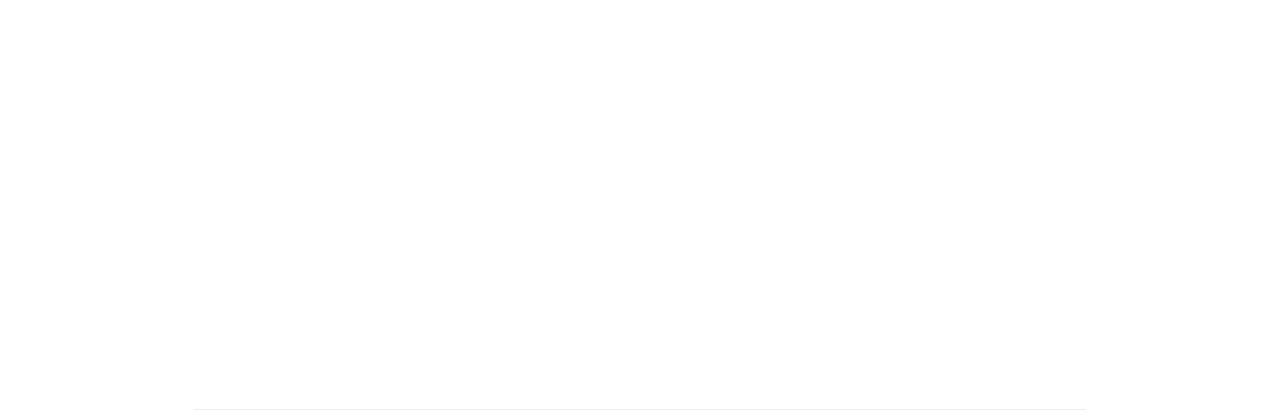
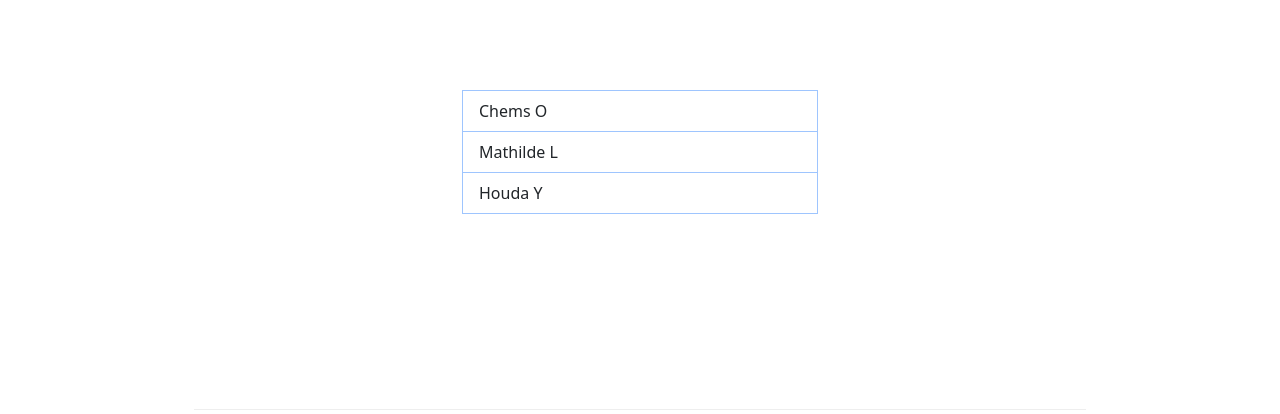
Before and after one commit to Chems06/e-commerce, an Angular app: page /order in a window 1280 px wide. Before the commit this address led to /. Shown: the part 326-740 px from the top of the page. Built offline with nearby package versions, Linux system fonts and the light colour scheme.

Commit message:
Modification du visuel

```diff
--- a/src/app/app-routing.module.ts
+++ b/src/app/app-routing.module.ts
@@ -3,11 +3,13 @@ import { RouterModule, Routes } from '@angular/router';
 import { FormComponent } from './form/form.component';
 import { ProductComponent } from './product/product.component';
 import { UserComponent } from './user/user.component';
+import { OrderComponent } from './order/order.component';
 
 const routes: Routes = [
   {path: 'form', component: FormComponent },
   {path: 'product', component: ProductComponent },
-  {path: 'user', component:UserComponent}
+  {path: 'user', component:UserComponent},
+  {path: 'order', component:OrderComponent}
 ];
 
 @NgModule({
--- a/src/app/app.component.html
+++ b/src/app/app.component.html
@@ -132,12 +132,7 @@
       </svg>
     </a>
 
-    <a
-      class="card"
-      target="_blank"
-      rel="noopener"
-      href="https://material.angular.io"
-    >
+    <a class="card" routerLink="/order" routerLinkActive="active">
       <svg
         class="material-icons"
         xmlns="http://www.w3.org/2000/svg"
--- a/src/app/order/order.component.css
+++ b/src/app/order/order.component.css
@@ -0,0 +1,11 @@
+.order {
+  padding-top: 20px;
+  padding-bottom: 150px;
+}
+
+.selected {
+    background-color: var(--bs-primary-bg-subtle);
+}
+.list-group-item {
+    border-color: var(--bs-primary-border-subtle);
+}
--- a/src/app/order/order.component.html
+++ b/src/app/order/order.component.html
@@ -1 +1,30 @@
-<p>order works!</p>
+<div class="container mx-auto">
+  <!-- order.component.html -->
+  <div class="row">
+    <!-- Colonne pour la liste des commandes -->
+    <div class="col-4 mx-auto" *ngIf="orders | async as ordersData">
+      <div class="list-group" id="list-tab" role="tablist">
+        <!-- Utilisation de ngFor pour itérer sur chaque commande -->
+        <div class="order">
+          <a
+            *ngFor="let order of ordersData.order"
+            class="list-group-item list-group-item-action"
+            id="list-{{ order.user }}-list"
+            data-bs-toggle="list"
+            role="tab"
+            (click)="selectOrder(order)"
+          >
+            {{ order.user }}
+          </a>
+        </div>
+      </div>
+    </div>
+    <!-- Colonne pour le contenu des onglets -->
+    <div class="col-8 selected " *ngIf="selectedOrder">
+      <!-- Afficher les détails de la commande sélectionnée -->
+      <h4>{{ selectedOrder.user }}</h4>
+      <p>Produit acheté :{{ selectedOrder.product }}</p>
+      <p>Date d'achat : {{ selectedOrder.dateOfPurchase }}</p>
+    </div>
+  </div>
+</div>
--- a/src/app/order/order.component.ts
+++ b/src/app/order/order.component.ts
@@ -1,10 +1,31 @@
-import { Component } from '@angular/core';
+import { Component ,OnInit } from '@angular/core';
+import { Orders } from '../orders.list';
+import { Order } from '../order';
+import { OrderService } from '../order.service';
+import { Observable } from 'rxjs';
 
 @Component({
-  selector: 'app-order',
+  selector: 'order',
   templateUrl: './order.component.html',
   styleUrls: ['./order.component.css']
 })
 export class OrderComponent {
+  orders: Observable<Orders> | undefined;
+  selectedOrder: Order | undefined;
 
+  constructor(private orderService: OrderService) { }
+
+  ngOnInit(): void {
+
+    this.showOrders();
+  }
+
+  showOrders() {
+    this.orders = this.orderService.getOrders();
+  }
+
+  selectOrder(order: Order) {
+    this.selectedOrder = order;
+    console.log('Commande séléctionnée' + order.user)
+  }
 }
--- a/src/app/product/product.component.html
+++ b/src/app/product/product.component.html
@@ -4,8 +4,8 @@
     <div class="container">
       <div class="row" *ngIf="products | async as productsData">
         <!-- list of the products-->
-        <div class="col-sm-6 col-md-4 col-lg-3">
-          <div class="box" *ngFor="let product of productsData.product">
+        <div *ngFor="let product of productsData.product" class="col-sm-6 col-md-4 col-lg-3">
+          <div class="box" >
             <!-- display a product-->
             <div class="img-box" style="cursor: pointer;" (click)="openModal(product)">
               <img src="/assets/{{ product.preview }}" alt="" />
--- a/src/app/user/user.component.css
+++ b/src/app/user/user.component.css
@@ -1,4 +1,11 @@
-.container{
+.user {
     padding-top: 20px;
-    padding-bottom: 50px;
-}
+    padding-bottom: 150px;
+  }
+
+  .selected {
+      background-color: var(--bs-primary-bg-subtle);
+  }
+  .list-group-item {
+      border-color: var(--bs-primary-border-subtle);
+  }
--- a/src/app/user/user.component.html
+++ b/src/app/user/user.component.html
@@ -5,6 +5,7 @@
     <div class="col-4 mx-auto" *ngIf="users | async as usersData">
       <div class="list-group" id="list-tab" role="tablist">
         <!-- Utilisation de ngFor pour itérer sur chaque utilisateur -->
+        <div class="user">
           <a
             *ngFor="let user of usersData.user"
             class="list-group-item list-group-item-action"
@@ -17,8 +18,9 @@
           </a>
         </div>
       </div>
+    </div>
     <!-- Colonne pour le contenu des onglets -->
-    <div class="col-8" *ngIf="selectedUser">
+    <div class="col-8 selected" *ngIf="selectedUser">
       <!-- Afficher les détails de l'utilisateur sélectionné -->
       <h4>{{ selectedUser.firstName }} {{ selectedUser.lastName }}</h4>
       <p>Date de naissance : {{ selectedUser.dayOfBirth }}</p>
--- a/src/assets/products.json
+++ b/src/assets/products.json
@@ -3,7 +3,7 @@
     {
       "name": "Pochi",
       "preview": "images/lapin_crochet.jpg",
-      "description": "Pochi est un hamster crocheté ",
+      "description": "Pochi est un lapin crocheté, trouvé sur internet",
       "price": 19.99,
       "discount": {
         "onOff": true,
```
Also changed, not shown: 1 other file (tests, documents, lock files or other folders). Lines whose indentation alone changed are shown as unchanged.
